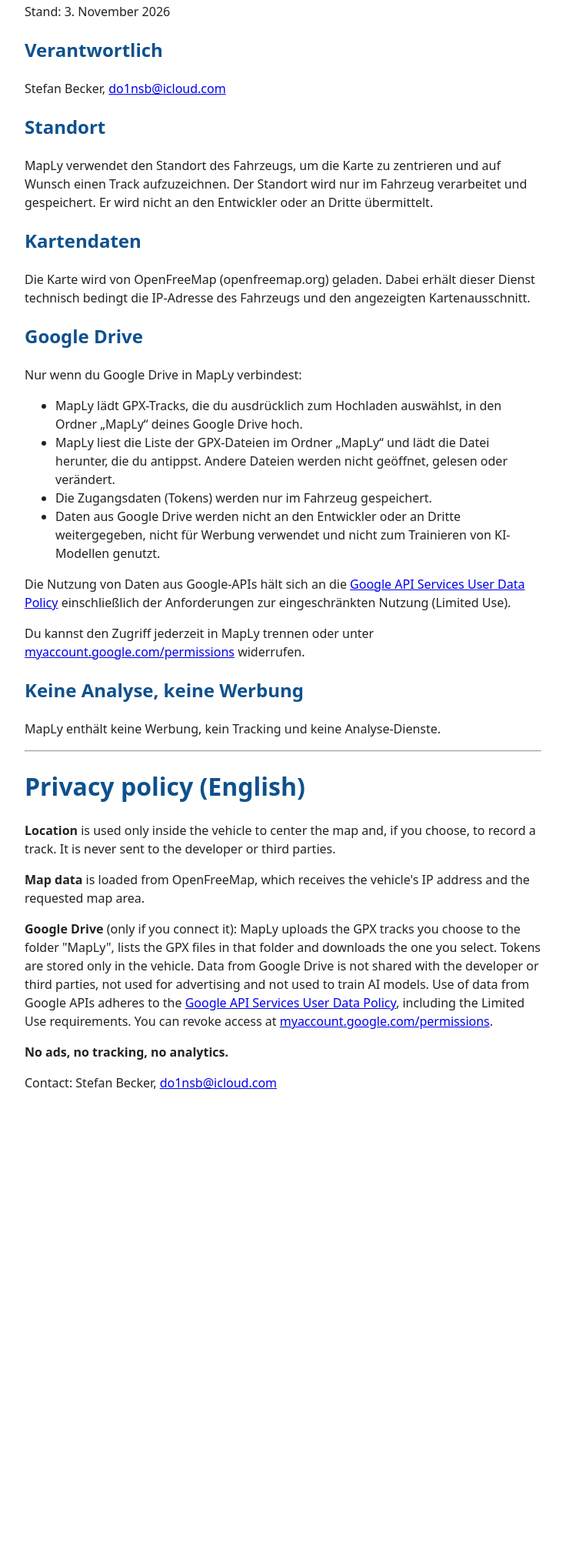
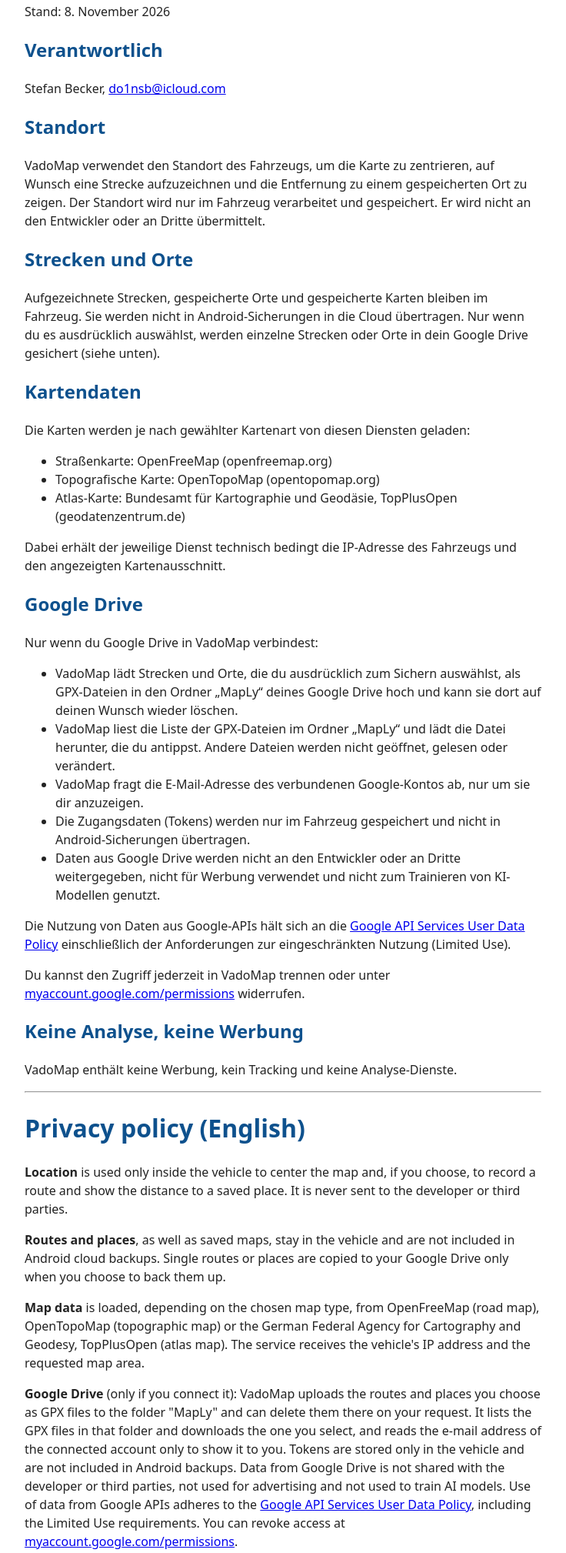
Before and after one commit to do1nsb/do1nsb.github.io, a plain HTML site: page privacy.html in a window 1280 px wide. Shown: the part 98-2116 px from the top of the page at 77% size, without its empty margins (272-1008 px from the left). Before the commit the page ends 1549 px from the top, so only its background shows below. Drawn offline with Linux system fonts and the light colour scheme.

Commit message:
Add files via upload

```diff
--- a/privacy.html
+++ b/privacy.html
@@ -3,60 +3,84 @@
 <head>
 <meta charset="utf-8">
 <meta name="viewport" content="width=device-width, initial-scale=1">
-<title>MapLy – Datenschutzerklärung / Privacy policy</title>
+<title>VadoMap – Datenschutzerklärung / Privacy policy</title>
 <style>
   body { font-family: system-ui, sans-serif; max-width: 42rem; margin: 2rem auto; padding: 0 1rem; line-height: 1.5; color: #222; }
   h1, h2 { color: #0E518D; }
 </style>
 </head>
 <body>
-<h1>Datenschutzerklärung MapLy</h1>
-<p>Stand: 3. November 2026</p>
+<h1>Datenschutzerklärung VadoMap</h1>
+<p>Stand: 8. November 2026</p>
 
 <h2>Verantwortlich</h2>
 <p>Stefan Becker, <a href="mailto:do1nsb@icloud.com">do1nsb@icloud.com</a></p>
 
 <h2>Standort</h2>
-<p>MapLy verwendet den Standort des Fahrzeugs, um die Karte zu zentrieren und auf Wunsch
-einen Track aufzuzeichnen. Der Standort wird nur im Fahrzeug verarbeitet und gespeichert.
-Er wird nicht an den Entwickler oder an Dritte übermittelt.</p>
+<p>VadoMap verwendet den Standort des Fahrzeugs, um die Karte zu zentrieren, auf Wunsch eine
+Strecke aufzuzeichnen und die Entfernung zu einem gespeicherten Ort zu zeigen. Der Standort
+wird nur im Fahrzeug verarbeitet und gespeichert. Er wird nicht an den Entwickler oder an
+Dritte übermittelt.</p>
+
+<h2>Strecken und Orte</h2>
+<p>Aufgezeichnete Strecken, gespeicherte Orte und gespeicherte Karten bleiben im Fahrzeug.
+Sie werden nicht in Android-Sicherungen in die Cloud übertragen. Nur wenn du es ausdrücklich
+auswählst, werden einzelne Strecken oder Orte in dein Google Drive gesichert (siehe unten).</p>
 
 <h2>Kartendaten</h2>
-<p>Die Karte wird von OpenFreeMap (openfreemap.org) geladen. Dabei erhält dieser Dienst
-technisch bedingt die IP-Adresse des Fahrzeugs und den angezeigten Kartenausschnitt.</p>
+<p>Die Karten werden je nach gewählter Kartenart von diesen Diensten geladen:</p>
+<ul>
+  <li>Straßenkarte: OpenFreeMap (openfreemap.org)</li>
+  <li>Topografische Karte: OpenTopoMap (opentopomap.org)</li>
+  <li>Atlas-Karte: Bundesamt für Kartographie und Geodäsie, TopPlusOpen (geodatenzentrum.de)</li>
+</ul>
+<p>Dabei erhält der jeweilige Dienst technisch bedingt die IP-Adresse des Fahrzeugs und den
+angezeigten Kartenausschnitt.</p>
 
 <h2>Google Drive</h2>
-<p>Nur wenn du Google Drive in MapLy verbindest:</p>
+<p>Nur wenn du Google Drive in VadoMap verbindest:</p>
 <ul>
-  <li>MapLy lädt GPX-Tracks, die du ausdrücklich zum Hochladen auswählst, in den Ordner
-      „MapLy“ deines Google Drive hoch.</li>
-  <li>MapLy liest die Liste der GPX-Dateien im Ordner „MapLy“ und lädt die Datei herunter,
+  <li>VadoMap lädt Strecken und Orte, die du ausdrücklich zum Sichern auswählst, als
+      GPX-Dateien in den Ordner „MapLy“ deines Google Drive hoch und kann sie dort auf deinen
+      Wunsch wieder löschen.</li>
+  <li>VadoMap liest die Liste der GPX-Dateien im Ordner „MapLy“ und lädt die Datei herunter,
       die du antippst. Andere Dateien werden nicht geöffnet, gelesen oder verändert.</li>
-  <li>Die Zugangsdaten (Tokens) werden nur im Fahrzeug gespeichert.</li>
+  <li>VadoMap fragt die E-Mail-Adresse des verbundenen Google-Kontos ab, nur um sie dir
+      anzuzeigen.</li>
+  <li>Die Zugangsdaten (Tokens) werden nur im Fahrzeug gespeichert und nicht in
+      Android-Sicherungen übertragen.</li>
   <li>Daten aus Google Drive werden nicht an den Entwickler oder an Dritte weitergegeben,
       nicht für Werbung verwendet und nicht zum Trainieren von KI-Modellen genutzt.</li>
 </ul>
 <p>Die Nutzung von Daten aus Google-APIs hält sich an die
 <a href="https://developers.google.com/terms/api-services-user-data-policy">Google API Services User Data Policy</a>
 einschließlich der Anforderungen zur eingeschränkten Nutzung (Limited Use).</p>
-<p>Du kannst den Zugriff jederzeit in MapLy trennen oder unter
+<p>Du kannst den Zugriff jederzeit in VadoMap trennen oder unter
 <a href="https://myaccount.google.com/permissions">myaccount.google.com/permissions</a> widerrufen.</p>
 
 <h2>Keine Analyse, keine Werbung</h2>
-<p>MapLy enthält keine Werbung, kein Tracking und keine Analyse-Dienste.</p>
+<p>VadoMap enthält keine Werbung, kein Tracking und keine Analyse-Dienste.</p>
 
 <hr>
 
 <h1>Privacy policy (English)</h1>
 <p><strong>Location</strong> is used only inside the vehicle to center the map and, if you
-choose, to record a track. It is never sent to the developer or third parties.</p>
-<p><strong>Map data</strong> is loaded from OpenFreeMap, which receives the vehicle's IP address
-and the requested map area.</p>
-<p><strong>Google Drive</strong> (only if you connect it): MapLy uploads the GPX tracks you choose
-to the folder "MapLy", lists the GPX files in that folder and downloads the one you select.
-Tokens are stored only in the vehicle. Data from Google Drive is not shared with the developer
-or third parties, not used for advertising and not used to train AI models. Use of data from
-Google APIs adheres to the
+choose, to record a route and show the distance to a saved place. It is never sent to the
+developer or third parties.</p>
+<p><strong>Routes and places</strong>, as well as saved maps, stay in the vehicle and are not
+included in Android cloud backups. Single routes or places are copied to your Google Drive only
+when you choose to back them up.</p>
+<p><strong>Map data</strong> is loaded, depending on the chosen map type, from OpenFreeMap
+(road map), OpenTopoMap (topographic map) or the German Federal Agency for Cartography and
+Geodesy, TopPlusOpen (atlas map). The service receives the vehicle's IP address and the
+requested map area.</p>
+<p><strong>Google Drive</strong> (only if you connect it): VadoMap uploads the routes and places
+you choose as GPX files to the folder "MapLy" and can delete them there on your request. It
+lists the GPX files in that folder and downloads the one you select, and reads the e-mail address
+of the connected account only to show it to you. Tokens are stored only in the vehicle and are
+not included in Android backups. Data from Google Drive is not shared with the developer or third
+parties, not used for advertising and not used to train AI models. Use of data from Google APIs
+adheres to the
 <a href="https://developers.google.com/terms/api-services-user-data-policy">Google API Services User Data Policy</a>,
 including the Limited Use requirements. You can revoke access at
 <a href="https://myaccount.google.com/permissions">myaccount.google.com/permissions</a>.</p>
```
Also changed, not shown: index.html (+10 -7 lines).
